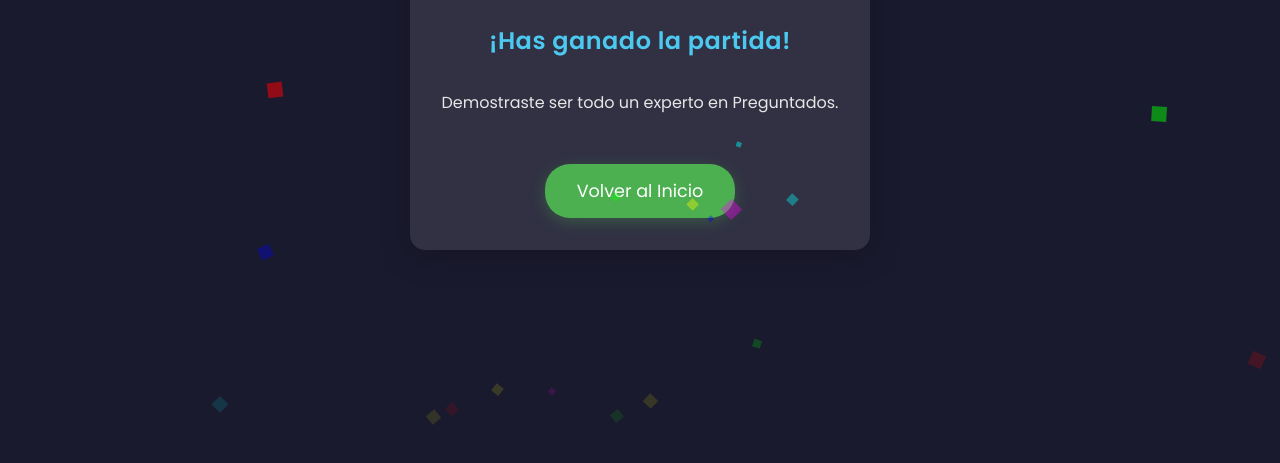
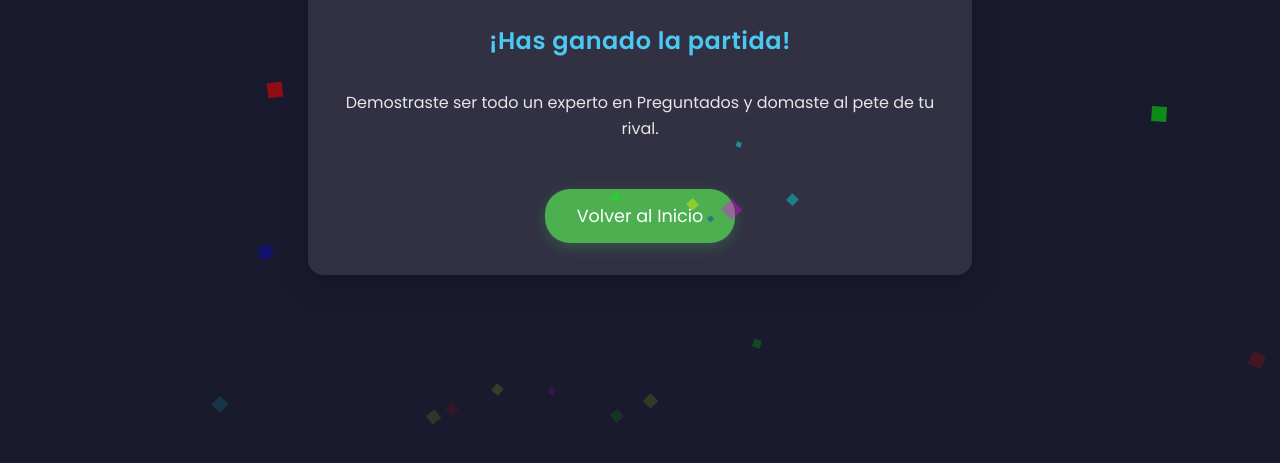
Before and after one commit to valenfd3z/Preguntados, a website: page frontend/ganador.html in a window 1280 px wide. Shown: the part 301-764 px from the top of the page. Drawn offline with Linux system fonts and the light colour scheme.

Commit message:
Update ganador.html

```diff
--- a/frontend/ganador.html
+++ b/frontend/ganador.html
@@ -78,7 +78,7 @@
       <div class="trophy">🏆</div>
       <h1>¡Felicidades!</h1>
       <h2>¡Has ganado la partida!</h2>
-      <p>Demostraste ser todo un experto en Preguntados.</p>
+      <p>Demostraste ser todo un experto en Preguntados y domaste al pete de tu rival.</p>
       <a href="index.html" class="btn-return">Volver al Inicio</a>
     </div>
   </div>
```
